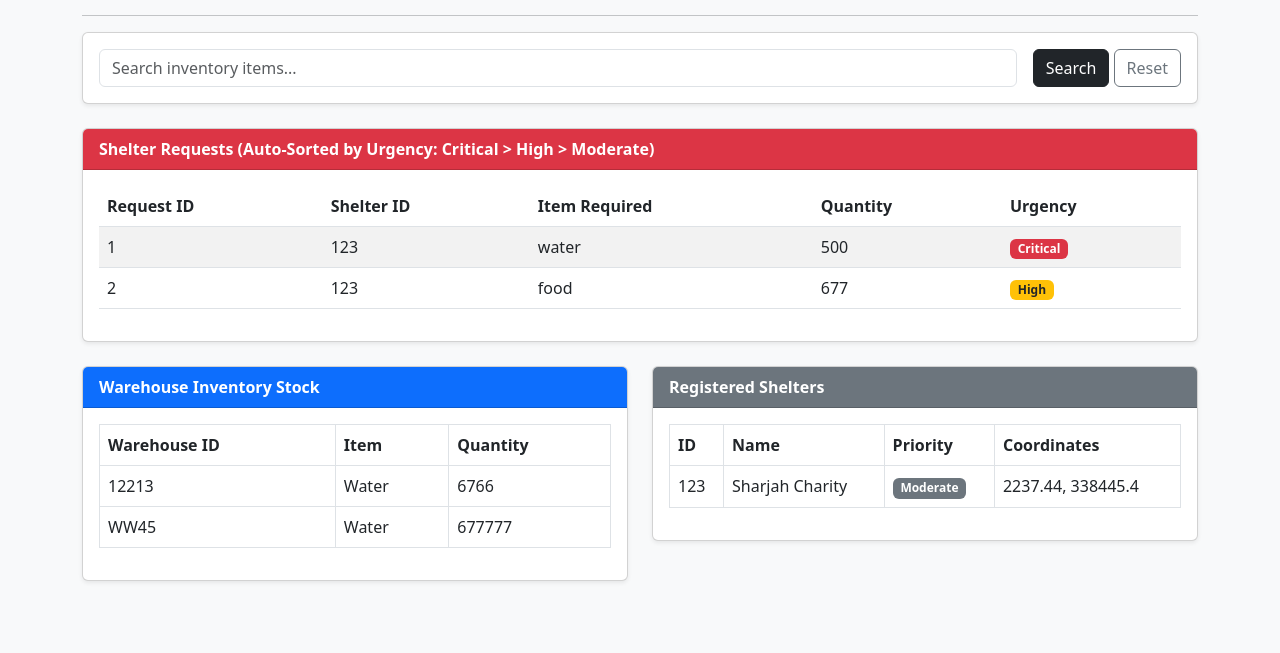
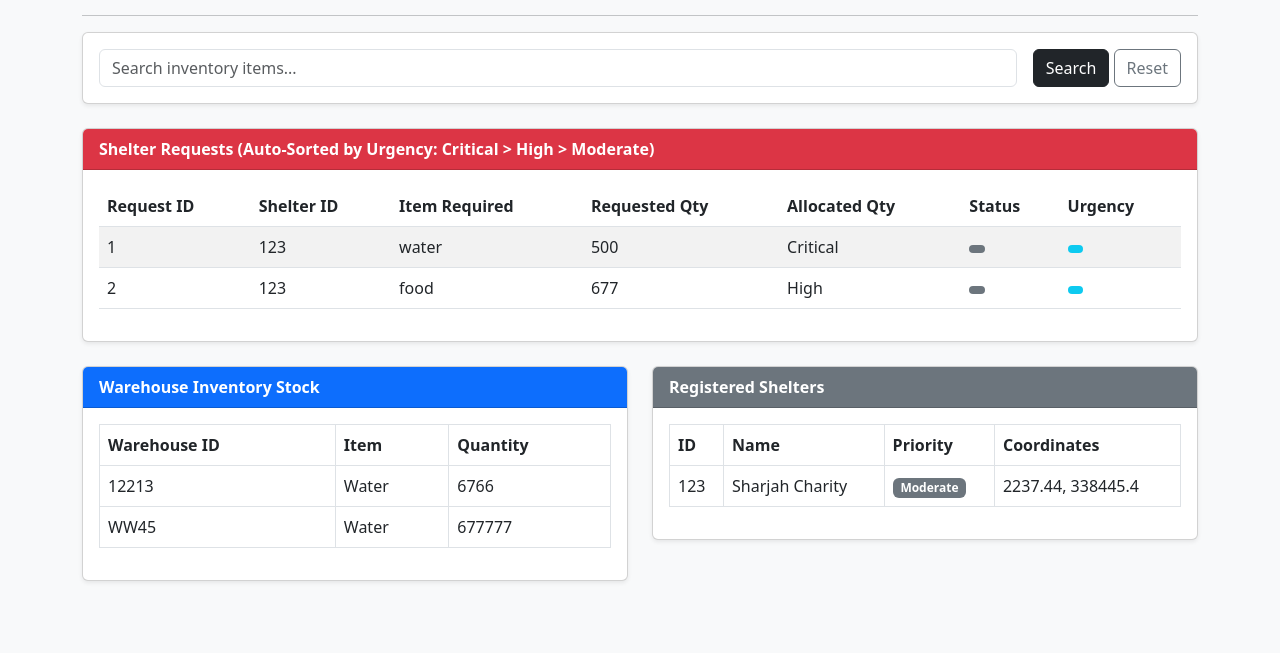
Before and after one commit to rayancheema/Emergency-Relief-Dispatch-System, a Flask app: page / in a window 1280 px wide. Shown: the part 167-820 px from the top of the page. Run offline with Flask 3, Linux system fonts and the light colour scheme; data comes from the database, SQL or seed files in the repository.

Commit message:
fix: correct request quantities and urgency display

```diff
--- a/templates/inventory.html
+++ b/templates/inventory.html
@@ -1,11 +1,13 @@
 <!DOCTYPE html>
 <html lang="en">
+
 <head>
     <meta charset="UTF-8">
     <title>Emergency Relief Operations & Dispatch System</title>
     <!-- Bootstrap CSS CDN -->
     <link href="https://cdn.jsdelivr.net/npm/bootstrap@5.3.0/dist/css/bootstrap.min.css" rel="stylesheet">
 </head>
+
 <body class="bg-light">
     <div class="container my-5">
         <h1 class="mb-4 text-danger fw-bold">🚨 Emergency Relief Operations & Dispatch System</h1>
@@ -25,7 +27,8 @@
         <div class="card p-3 mb-4 shadow-sm">
             <form method="GET" action="/" class="row g-3">
                 <div class="col-auto flex-grow-1">
-                    <input type="text" name="search" class="form-control" placeholder="Search inventory items..." value="{{ search }}">
+                    <input type="text" name="search" class="form-control" placeholder="Search inventory items..."
+                        value="{{ search }}">
                 </div>
                 <div class="col-auto">
                     <button type="submit" class="btn btn-dark">Search</button>
@@ -36,7 +39,8 @@
 
         <!-- 1. Prioritized Requests Table -->
         <div class="card mb-4 shadow-sm">
-            <div class="card-header bg-danger text-white fw-bold">Shelter Requests (Auto-Sorted by Urgency: Critical > High > Moderate)</div>
+            <div class="card-header bg-danger text-white fw-bold">Shelter Requests (Auto-Sorted by Urgency: Critical >
+                High > Moderate)</div>
             <div class="card-body">
                 <table class="table table-striped">
                     <thead>
@@ -44,25 +48,39 @@
                             <th>Request ID</th>
                             <th>Shelter ID</th>
                             <th>Item Required</th>
-                            <th>Quantity</th>
+                            <th>Requested Qty</th>
+                            <th>Allocated Qty</th>
+                            <th>Status</th>
                             <th>Urgency</th>
                         </tr>
                     </thead>
                     <tbody>
                         {% for req in requests_list %}
                         <tr>
+
                             <td>{{ req[0] }}</td>
                             <td>{{ req[1] }}</td>
                             <td>{{ req[2] }}</td>
                             <td>{{ req[3] }}</td>
+                            <td>{{ req[4] }}</td>
                             <td>
-                                <span class="badge {% if req[4] == 'Critical' %}bg-danger{% elif req[4] == 'High' %}bg-warning text-dark{% else %}bg-info text-dark{% endif %}">
-                                    {{ req[4] }}
+                                <span
+                                    class="badge {% if req[5] == 'Fulfilled' %}bg-success{% elif req[5] == 'Partially Fulfilled' %}bg-warning text-dark{% else %}bg-secondary{% endif %}">
+                                    {{ req[5] }}
                                 </span>
                             </td>
+                            <td>
+                                <span
+                                    class="badge {% if req[6] == 'Critical' %}bg-danger{% elif req[6] == 'High' %}bg-warning text-dark{% else %}bg-info text-dark{% endif %}">
+                                    {{ req[6] }}
+                                </span>
+                            </td>
+
                         </tr>
                         {% else %}
-                        <tr><td colspan="5" class="text-center">No active requests logged.</td></tr>
+                        <tr>
+                            <td colspan="7" class="text-center">No active requests logged.</td>
+                        </tr>
                         {% endfor %}
                     </tbody>
                 </table>
@@ -91,7 +109,9 @@
                                     <td>{{ inv[2] }}</td>
                                 </tr>
                                 {% else %}
-                                <tr><td colspan="3" class="text-center">No inventory stock added.</td></tr>
+                                <tr>
+                                    <td colspan="3" class="text-center">No inventory stock added.</td>
+                                </tr>
                                 {% endfor %}
                             </tbody>
                         </table>
@@ -119,14 +139,17 @@
                                     <td>{{ shelter[0] }}</td>
                                     <td>{{ shelter[1] }}</td>
                                     <td>
-                                        <span class="badge {% if shelter[2] == 'Critical' %}bg-danger{% elif shelter[2] == 'High' %}bg-warning text-dark{% else %}bg-secondary{% endif %}">
+                                        <span
+                                            class="badge {% if shelter[2] == 'Critical' %}bg-danger{% elif shelter[2] == 'High' %}bg-warning text-dark{% else %}bg-secondary{% endif %}">
                                             {{ shelter[2] }}
                                         </span>
                                     </td>
                                     <td>{{ shelter[3] }}</td>
                                 </tr>
                                 {% else %}
-                                <tr><td colspan="4" class="text-center">No shelters registered.</td></tr>
+                                <tr>
+                                    <td colspan="4" class="text-center">No shelters registered.</td>
+                                </tr>
                                 {% endfor %}
                             </tbody>
                         </table>
@@ -137,4 +160,5 @@
 
     </div>
 </body>
+
 </html>
```
